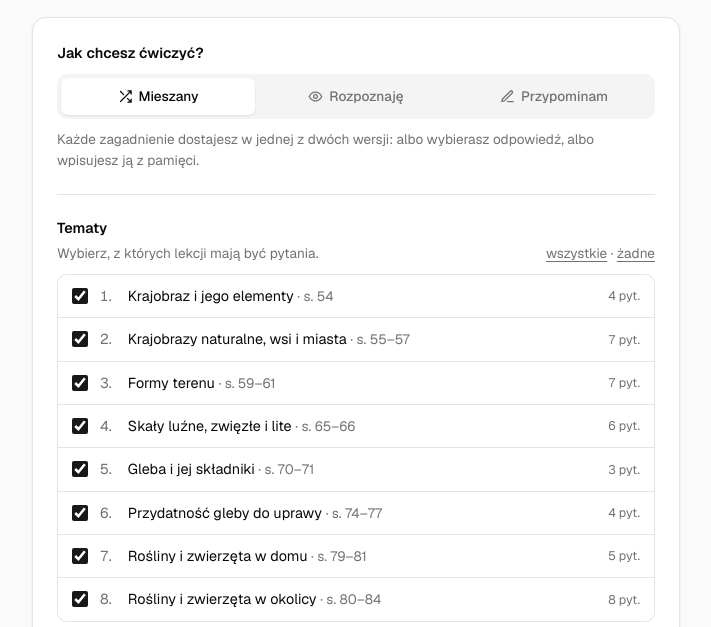
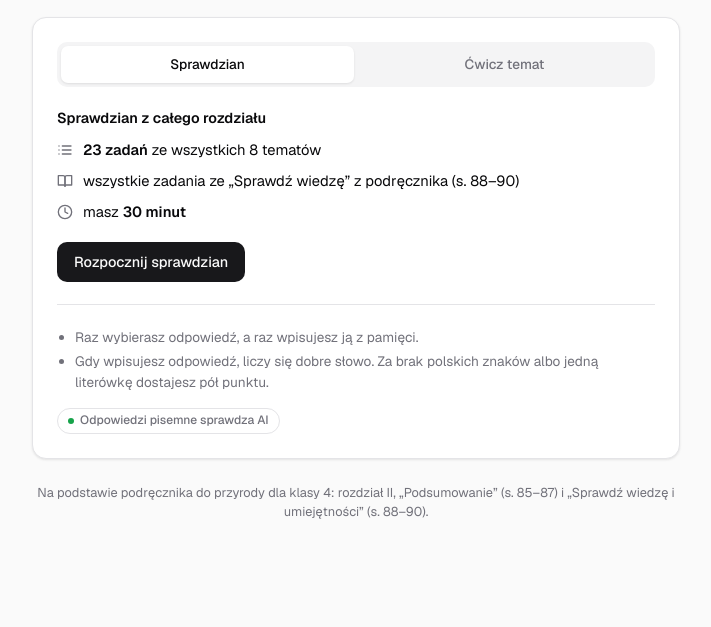
Before and after one commit to ka-er-zet/przyroda-blok-2, a plain HTML site: page index.html in a window 1280 px wide. Shown: the part 133-760 px from the top of the page, without its empty margins (284-995 px from the left). Drawn offline with nearby package versions, Linux system fonts and the light colour scheme.

Commit message:
Simplify start screen: main test tab and topic practice tab
Co-Authored-By: Claude Opus 5.5 <noreply@anthropic.com>

```diff
--- a/index.html
+++ b/index.html
@@ -79,7 +79,12 @@
   .tab svg{width:15px;height:15px;}
   .tab[aria-checked="true"]{background:var(--card);color:var(--fg);box-shadow:var(--shadow);}
   @media (max-width:420px){ .tab svg{display:none;} }
-  .mode-desc{margin-top:10px;}
+  .tabs.two{grid-template-columns:1fr 1fr;margin:0 0 20px;}
+  .tab[aria-selected="true"]{background:var(--card);color:var(--fg);box-shadow:var(--shadow);}
+  .facts{margin:10px 0 0;padding:0;list-style:none;display:grid;gap:8px;}
+  .facts li{display:flex;gap:10px;align-items:flex-start;font-size:.92rem;}
+  .facts li svg{width:16px;height:16px;margin-top:3px;color:var(--muted-fg);}
+  .rules{margin-top:0;}
 
   /* wybór lekcji */
   .row-between{display:flex;justify-content:space-between;align-items:flex-end;gap:10px;flex-wrap:wrap;}
@@ -234,31 +239,38 @@
 
   <!-- START -->
   <section id="start-screen" class="card">
-    <p class="label">Jak chcesz ćwiczyć?</p>
-    <div class="tabs" role="radiogroup" aria-label="Tryb sprawdzianu" id="mode-tabs"></div>
-    <p class="desc mode-desc" id="mode-desc"></p>
+    <div class="tabs two" role="tablist" aria-label="Co chcesz zrobić?">
+      <button class="tab" role="tab" id="tab-test" aria-controls="panel-test" data-tab="test">Sprawdzian</button>
+      <button class="tab" role="tab" id="tab-topic" aria-controls="panel-topic" data-tab="topic">Ćwicz temat</button>
+    </div>
+
+    <div id="panel-test" role="tabpanel" aria-labelledby="tab-test" class="panel">
+      <p class="label">Sprawdzian z całego rozdziału</p>
+      <ul class="facts" id="test-facts"></ul>
+      <div class="actions">
+        <button id="full-btn" class="btn btn-primary">Rozpocznij sprawdzian</button>
+      </div>
+    </div>
+
+    <div id="panel-topic" role="tabpanel" aria-labelledby="tab-topic" class="panel" hidden>
+      <div class="row-between">
+        <div>
+          <p class="label">Co chcesz sprawdzić?</p>
+          <p class="desc">Zaznacz jeden albo kilka tematów. Bez limitu czasu.</p>
+        </div>
+        <div class="small"><button class="btn-link" id="pick-all">wszystkie</button> · <button class="btn-link" id="pick-none">żadne</button></div>
+      </div>
+      <div class="lessons" id="lesson-pick"></div>
+      <div class="actions">
+        <button id="start-btn" class="btn btn-primary"></button>
+      </div>
+    </div>
 
     <hr class="sep">
-
-    <div class="row-between">
-      <div>
-        <p class="label">Tematy</p>
-        <p class="desc">Wybierz, z których lekcji mają być pytania.</p>
-      </div>
-      <div class="small"><button class="btn-link" id="pick-all">wszystkie</button> · <button class="btn-link" id="pick-none">żadne</button></div>
-    </div>
-    <div class="lessons" id="lesson-pick"></div>
-
     <ul class="rules">
+      <li>Raz wybierasz odpowiedź, a raz wpisujesz ją z pamięci.</li>
       <li>Gdy wpisujesz odpowiedź, liczy się dobre słowo. Za brak polskich znaków albo jedną literówkę dostajesz pół punktu.</li>
-      <li>Pytania oznaczone <b>„Sprawdź wiedzę”</b> to zadania z podręcznika (s. 88–90).</li>
     </ul>
-
-    <div class="actions">
-      <button id="start-btn" class="btn btn-primary"></button>
-      <button id="full-btn" class="btn btn-outline"></button>
-    </div>
-    <p class="desc" id="full-info" style="margin-top:10px"></p>
     <div style="margin-top:14px"><span class="badge" id="ai-pill"><span class="dot"></span><span>Sprawdzam, czy AI może oceniać odpowiedzi…</span></span></div>
   </section>
 
@@ -304,7 +316,7 @@
     <div class="actions">
       <button id="retry-wrong-btn" class="btn btn-primary"></button>
       <button id="again-btn" class="btn btn-outline"></button>
-      <button id="settings-btn" class="btn btn-ghost">Zmień ustawienia</button>
+      <button id="settings-btn" class="btn btn-ghost">Wróć do menu</button>
     </div>
   </section>
 
@@ -1328,17 +1340,11 @@ add({ lesson:8, kind:'recall', pair:'b7', book:'s. 90, zad. 7',
 /* =========================================================
    STEROWANIE
    ========================================================= */
-const MODES = {
-  mixed:  {label:'Mieszany', icon:ICON.mix, desc:'Każde zagadnienie dostajesz w jednej z dwóch wersji: albo wybierasz odpowiedź, albo wpisujesz ją z pamięci.'},
-  recog:  {label:'Rozpoznaję', icon:ICON.eye, desc:'Wybierasz z podanych odpowiedzi, sortujesz i układasz kolejność. Dobre na pierwszą powtórkę.'},
-  recall: {label:'Przypominam', icon:ICON.pen, desc:'Wpisujesz odpowiedzi z pamięci, bez podpowiedzi. To trudniejsze, ale wtedy wiedza zostaje w głowie na dłużej.'}
-};
-const KIND_LABEL = { recog:{t:'Rozpoznawanie', i:ICON.eye}, recall:{t:'Przypominanie', i:ICON.pen} };
+// Każde zagadnienie losuje jedną ze swoich wersji: rozpoznawanie (wybór) albo przypominanie (wpisywanie).
+const KIND_LABEL = { recog:{t:'Wybieranie odpowiedzi', i:ICON.eye}, recall:{t:'Pisanie z pamięci', i:ICON.pen} };
 const PRAISE=['Świetnie!','Brawo!','Dokładnie tak!','Super!','Tak jest!','Jak prawdziwy przyrodnik!'];
 const FULL_MINUTES=30, FULL_PER_LESSON=2;
-
-let mode = 'mixed';
-try{ const m=localStorage.getItem('przyroda2-mode'); if(MODES[m]) mode=m; }catch(e){}
+const mode = 'mixed';
 
 const state = { list:[], index:0, score:0, perLesson:{}, perKind:{recog:{ok:0,total:0},recall:{ok:0,total:0}}, review:[], answered:false, full:false, lastConfig:null };
 
@@ -1366,47 +1372,48 @@ function buildFull(){
 }
 const fullCount = ()=>{ let n=0; for(let l=1;l<LESSONS.length;l++){ const gs=GROUPS.filter(g=>g[0].lesson===l); n+=gs.filter(g=>g[0].book).length+Math.min(FULL_PER_LESSON,gs.filter(g=>!g[0].book).length); } return n; };
 
-// tryb
-const tabs=$('mode-tabs');
-Object.entries(MODES).forEach(([k,m])=>{
-  const b=document.createElement('button'); b.className='tab'; b.setAttribute('role','radio'); b.dataset.mode=k;
-  b.innerHTML=`${m.icon}<span>${m.label}</span>`;
-  b.onclick=()=>{ mode=k; try{ localStorage.setItem('przyroda2-mode',k); }catch(e){} refreshMode(); };
-  tabs.appendChild(b);
-});
-tabs.addEventListener('keydown',e=>{
-  if(!['ArrowLeft','ArrowRight'].includes(e.key)) return;
-  const keys=Object.keys(MODES), i=keys.indexOf(mode), j=(i+(e.key==='ArrowRight'?1:-1)+keys.length)%keys.length;
-  mode=keys[j]; refreshMode(); tabs.querySelector(`[data-mode="${mode}"]`).focus();
-});
-
-// lekcje
+const plural = n => n===1?'pytanie':(n%10>=2&&n%10<=4&&(n%100<10||n%100>=20))?'pytania':'pytań';
+
+// zakładki: Sprawdzian / Ćwicz temat
+let tab='test';
+try{ if(localStorage.getItem('przyroda2-tab')==='topic') tab='topic'; }catch(e){}
+const tabBtns=[...document.querySelectorAll('[role=tab]')];
+function setTab(t, focus){
+  tab=t;
+  try{ localStorage.setItem('przyroda2-tab',t); }catch(e){}
+  tabBtns.forEach(b=>{ const on=b.dataset.tab===t; b.setAttribute('aria-selected',on); b.tabIndex=on?0:-1; if(on&&focus) b.focus(); });
+  $('panel-test').hidden = t!=='test';
+  $('panel-topic').hidden = t!=='topic';
+}
+tabBtns.forEach(b=>{
+  b.onclick=()=>setTab(b.dataset.tab);
+  b.onkeydown=e=>{ if(e.key==='ArrowLeft'||e.key==='ArrowRight') setTab(tab==='test'?'topic':'test', true); };
+});
+setTab(tab);
+
+$('test-facts').innerHTML=[
+  [ICON.list, `<span><b>${fullCount()} zadań</b> ze wszystkich ${LESSONS.length-1} tematów</span>`],
+  [ICON.book, '<span>wszystkie zadania ze „Sprawdź wiedzę” z podręcznika (s. 88–90)</span>'],
+  [ICON.clock, `<span>masz <b>${FULL_MINUTES} minut</b></span>`]
+].map(([i,t])=>`<li>${i}${t}</li>`).join('');
+
+// wybór tematów do ćwiczenia
 const pickEl=$('lesson-pick');
 for(let l=1;l<LESSONS.length;l++){
-  pickEl.insertAdjacentHTML('beforeend',`<label class="lesson"><input type="checkbox" value="${l}" checked><span class="num">${l}.</span><span>${LESSONS[l].name} <span class="small">· ${LESSONS[l].pages}</span></span><span class="cnt" data-l="${l}"></span></label>`);
+  const n=GROUPS.filter(g=>g[0].lesson===l).length;
+  pickEl.insertAdjacentHTML('beforeend',`<label class="lesson"><input type="checkbox" value="${l}"><span class="num">${l}.</span><span>${LESSONS[l].name} <span class="small">· ${LESSONS[l].pages}</span></span><span class="cnt">${n} pyt.</span></label>`);
 }
 const boxes=()=>[...pickEl.querySelectorAll('input')];
 const chosenLessons=()=>new Set(boxes().filter(b=>b.checked).map(b=>+b.value));
 function refreshStart(){
   const n=buildList(chosenLessons(),mode).length;
   $('start-btn').disabled = n===0;
-  $('start-btn').innerHTML=`${ICON.play}Zacznij · ${n} ${n===1?'pytanie':(n%10>=2&&n%10<=4&&(n%100<10||n%100>=20))?'pytania':'pytań'}`;
-}
-function refreshMode(){
-  tabs.querySelectorAll('.tab').forEach(b=>{ const on=b.dataset.mode===mode; b.setAttribute('aria-checked',on); b.tabIndex=on?0:-1; });
-  $('mode-desc').textContent=MODES[mode].desc;
-  for(let l=1;l<LESSONS.length;l++){
-    const n=GROUPS.filter(g=>g[0].lesson===l && candidates(g,mode).length).length;
-    pickEl.querySelector(`[data-l="${l}"]`).textContent=`${n} pyt.`;
-  }
-  $('full-btn').innerHTML=`${ICON.clock}Pełny sprawdzian · ${FULL_MINUTES} min`;
-  $('full-info').innerHTML=`Pełny sprawdzian to wszystkie lekcje naraz: <b>${fullCount()} zadań</b> (w tym wszystkie zadania ze „Sprawdź wiedzę”) w wybranym trybie. Masz na to ${FULL_MINUTES} minut.`;
-  refreshStart();
+  $('start-btn').innerHTML = n ? `${ICON.play}Ćwicz · ${n} ${plural(n)}` : 'Zaznacz temat';
 }
 pickEl.addEventListener('change',refreshStart);
 $('pick-all').onclick=()=>{ boxes().forEach(b=>b.checked=true); refreshStart(); };
 $('pick-none').onclick=()=>{ boxes().forEach(b=>b.checked=false); refreshStart(); };
-refreshMode();
+refreshStart();
 
 // przebieg
 let timerId=null, deadline=0;
@@ -1432,8 +1439,7 @@ function showQuestion(){
   $('progress-fill').style.width=(state.index/total*100)+'%';
   $('progress-text').textContent=`Pytanie ${state.index+1} z ${total}`;
   $('score-text').textContent=fmt(state.score);
-  const k=KIND_LABEL[q.kind];
-  $('q-meta').innerHTML=`<span class="badge">${q.lesson}. ${LESSONS[q.lesson].name}</span><span class="badge">${k.i}${k.t}</span>${q.book?`<span class="badge solid">${ICON.book}Sprawdź wiedzę · ${q.book}</span>`:''}`;
+  $('q-meta').innerHTML=`<span class="badge">${q.lesson}. ${LESSONS[q.lesson].name}</span>${q.book?`<span class="badge solid">${ICON.book}Sprawdź wiedzę · ${q.book}</span>`:''}`;
   $('feedback').innerHTML='';
   $('next-btn').hidden=true;
   const area=$('question-area'); area.innerHTML='';
@@ -1507,7 +1513,7 @@ $('next-btn').onclick=goNext;
 $('quit-btn').onclick=()=>{ if(confirm('Zakończyć sprawdzian i zobaczyć wynik?')) showResults(false); };
 $('retry-wrong-btn').onclick=()=>begin(shuffle(state.review.map(r=>r.q)),false);
 $('again-btn').onclick=()=>{ state.lastConfig?.full ? begin(buildFull(),true) : begin(buildList(chosenLessons(),mode),false); };
-$('settings-btn').onclick=()=>{ $('result-screen').hidden=true; $('start-screen').hidden=false; refreshMode(); };
+$('settings-btn').onclick=()=>{ $('result-screen').hidden=true; $('start-screen').hidden=false; refreshStart(); };
 </script>
 </body>
 </html>
```
